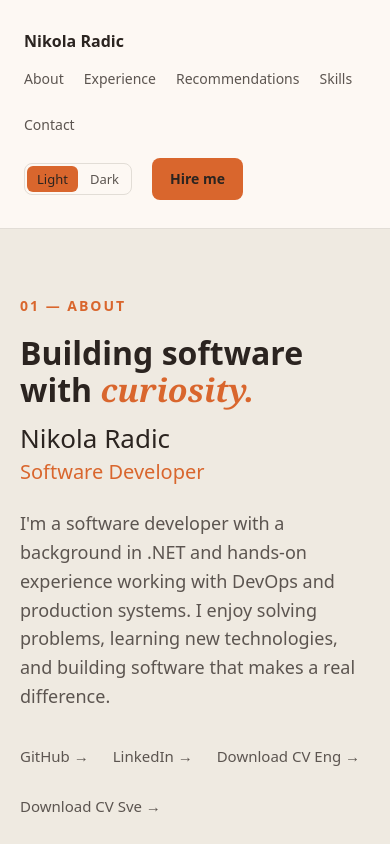
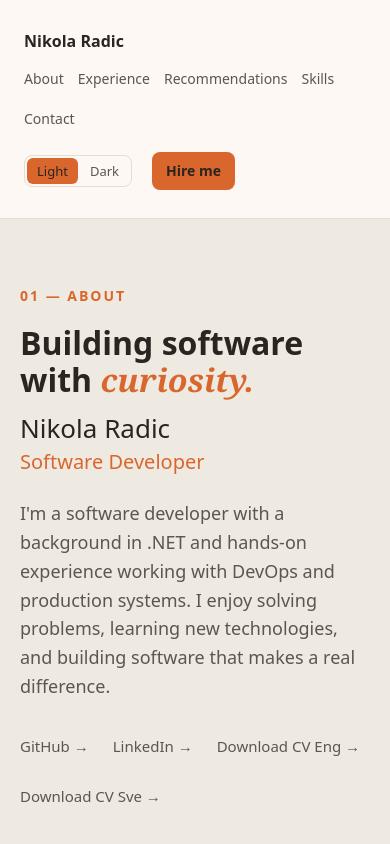
Before and after one commit to nikoradic/portfolio, a React (Vite) app: page / in a window 390 px wide. Shown: the top 844 px of the page. Built offline with nearby package versions, Linux system fonts and the light colour scheme.

Commit message:
Polish responsive layout

```diff
--- a/src/App.css
+++ b/src/App.css
@@ -204,7 +204,7 @@
 }
 
 .rec-logo-wrap {
-  height: 70px;
+  height: 100px;
   display: flex;
   align-items: center;
   justify-content: center;
@@ -571,6 +571,19 @@
 }
 
 @media (max-width: 600px) {
+  .nav {
+    flex-direction: column;
+    align-items: flex-start;
+  }
+
+  .nav-links {
+    gap: 14px;
+  }
+
+  .nav-cta {
+    padding: 6px 14px;
+  }
+
   .section-inner {
     padding: 0 20px;
   }
```
